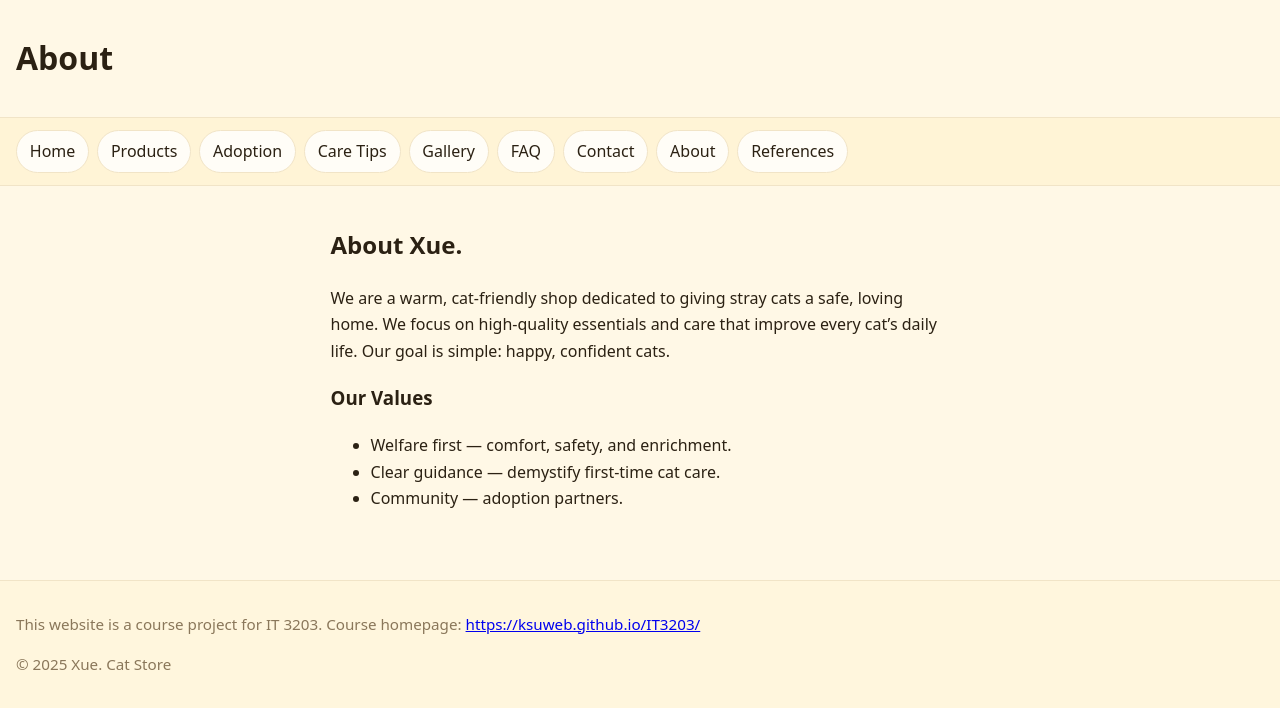
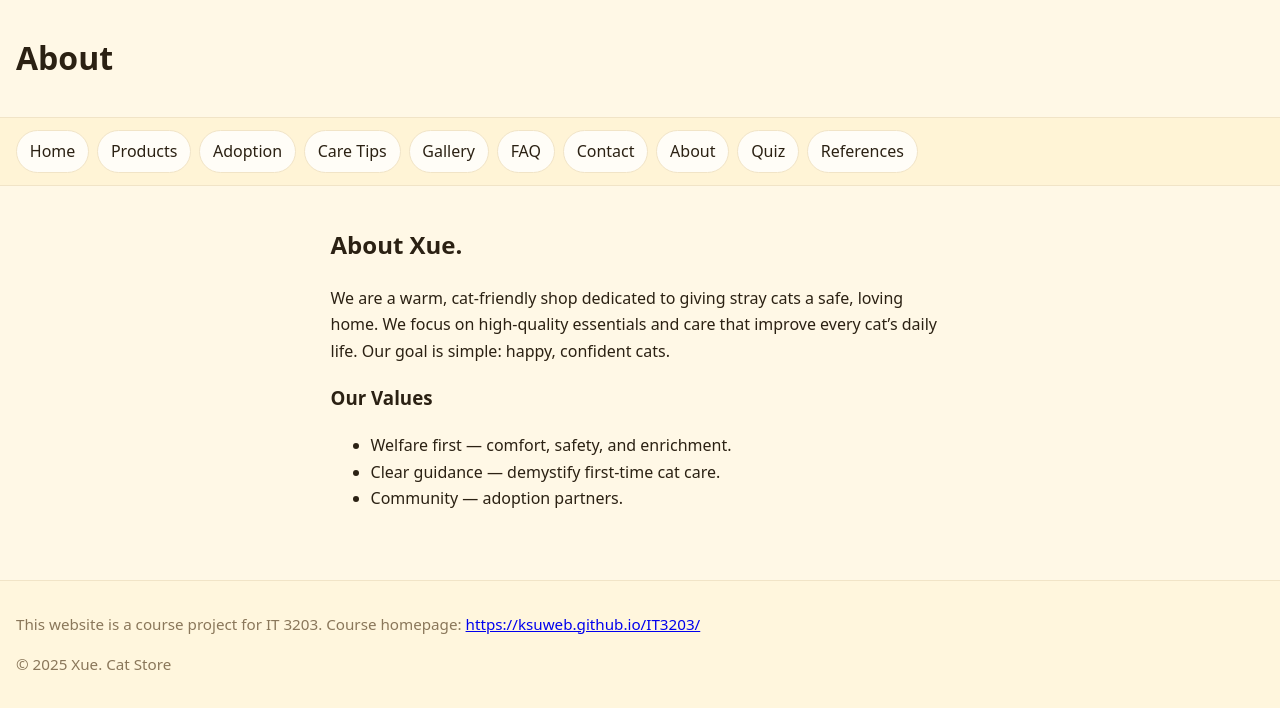
Before and after one commit to jiayihuanggu-max/cat-store-site, a plain HTML site: page about.html in a window 1280 px wide. Drawn offline with Linux system fonts and the light colour scheme.

Commit message:
Add files via upload

```diff
--- a/about.html
+++ b/about.html
@@ -19,6 +19,7 @@
   <a href="faq.html">FAQ</a>
   <a href="contact.html">Contact</a>
   <a href="about.html">About</a>
+  <a href="quiz.html" aria-current="page">Quiz</a>
   <a href="references.html">References</a>
 </nav>
   <div class="main-grid">
```
Also changed, not shown: adoption.html (+1 -0 lines), care-tips.html (+1 -0 lines), contact.html (+1 -0 lines), faq.html (+1 -0 lines), gallery.html (+1 -0 lines), index.html (+1 -0 lines), products.html (+1 -0 lines), references.html (+2 -1 lines).
